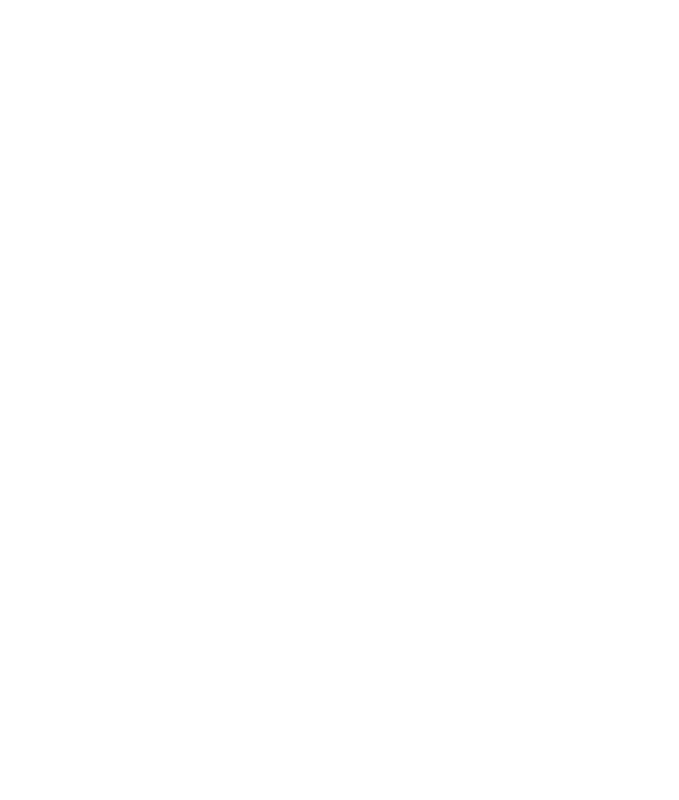
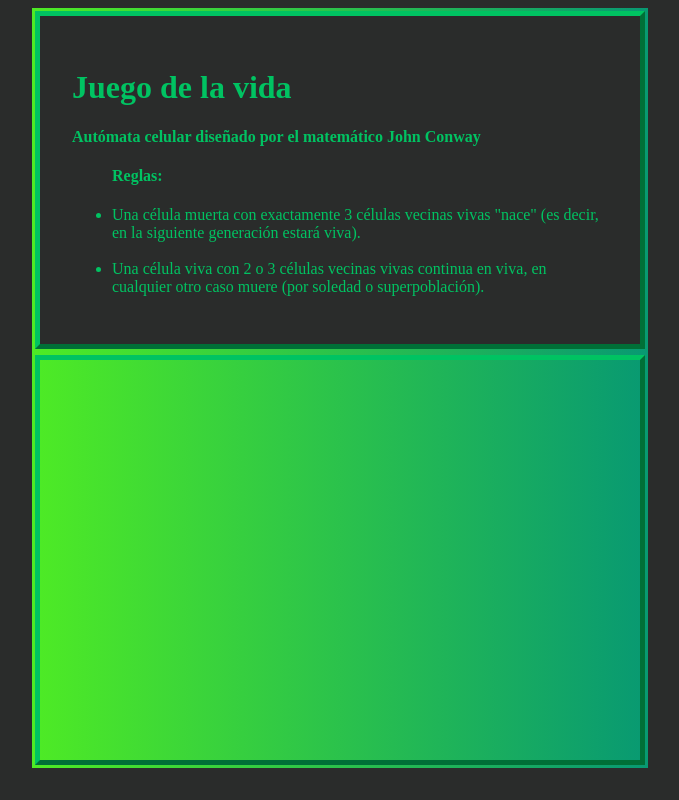
Before and after one commit to salocin-dev/symbols-and-cells, a plain HTML site: page index.html in a window 1280 px wide. Shown: the whole page, without its empty margins (300-979 px from the left). Drawn offline with Linux system fonts and the light colour scheme.

Commit message:
Canvas and html rules

```diff
--- a/index.html
+++ b/index.html
@@ -6,7 +6,17 @@
 	<link rel="stylesheet" type="text/css" href="main.css">
 	<script type="text/javascript" src="main.js"></script>
 </head>
-<body>
-
+<body onload='init();'>
+	<div class="gradientBorder">
+		<div class="textBox">
+			<h1>Juego de la vida</h1>
+			<h4>Autómata celular diseñado por el matemático John Conway</h4>
+			<ul> <h4>Reglas:</h4>
+				<li>Una célula muerta con exactamente 3 células vecinas vivas "nace" (es decir, en la siguiente generación estará viva).</li><br>
+				<li>Una célula viva con 2 o 3 células vecinas vivas continua en viva, en cualquier otro caso muere (por soledad o superpoblación).</li>
+			</ul>
+		</div>
+	</div>
+	<div class="gradientBorder"><canvas id="tablero"></canvas></div>
 </body>
 </html>
--- a/main.css
+++ b/main.css
@@ -1 +1,31 @@
-main.css
+:root{
+	--green: #4eeb25;
+	--between: #00c362;
+	--blue:  #089972;
+	--black: #2a2c2b;
+}
+body{
+	background-color: var(--black);
+	display: grid;
+	place-items: center;
+}
+.textBox{
+	color: var(--between);
+	background-color: var(--black);
+	padding: 2rem;
+	border: 5px outset var(--between);
+	justify-content: center;
+}
+.gradientBorder{
+	max-width: 610px;
+  	padding: 1rem;
+  	position: relative;
+  	background: linear-gradient(to right, var(--green), var(--blue));
+  	padding: 3px;
+  	display: flex;
+  	justify-content: center;
+}
+#tablero{
+	border: 5px outset var(--between);
+	justify-content: center;
+}
--- a/main.js
+++ b/main.js
@@ -0,0 +1,30 @@
+var canvas;
+var ctx;
+var fps = 10;
+var canvasX = 600;
+var canvasY = 400;
+var tileX, tileY;
+
+//tablero
+var tablero;
+var filas = 100;
+var columnas = 100;
+var green = '#4eeb25';
+var blue = '#089972';
+
+function init() {
+	canvas = document.getElementById('tablero');
+	ctx = canvas.getContext('2D');
+
+	canvas.width = canvasX;
+	canvas.height = canvasY;
+
+	tileX = Math.floor(canvasX/filas);
+	tileY = Math.floor(canvasY/columnas);
+
+	setInterval(function() {
+		gen();},1000/fps);
+}
+
+function gen() {
+}
```
